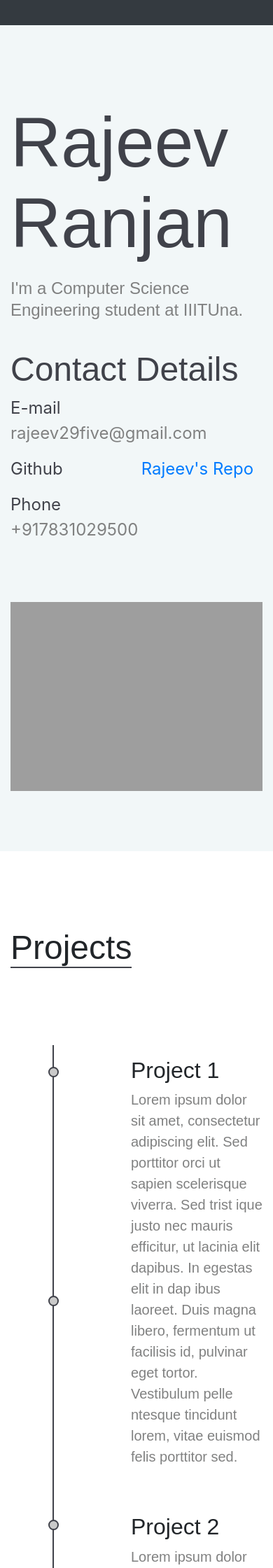
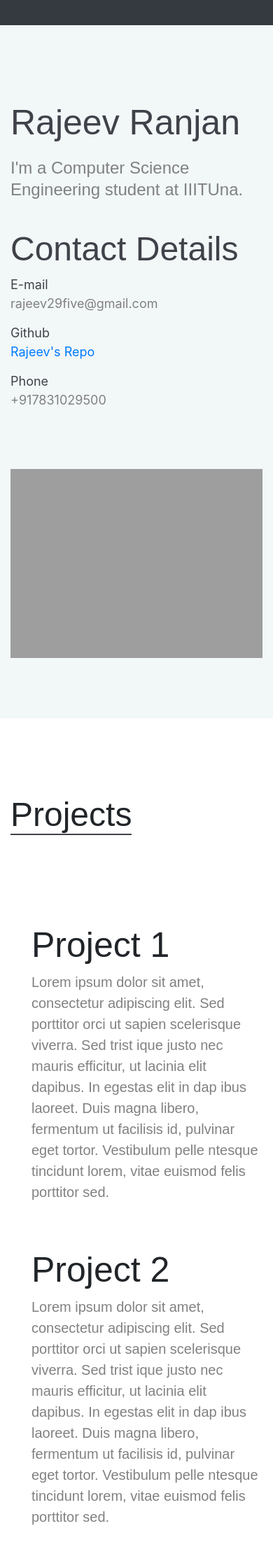
Before and after one commit to rajeev29five/rajeev29five.github.io, a Jekyll site: the page about.html, which Jekyll copies as it is, in a window 390 px wide. Shown: the top 2240 px of the page at 70% size. Built offline with Jekyll 4.4.1, drawn with Linux system fonts in a browser that asks for light colours.

Commit message:
css about update

```diff
--- a/about.html
+++ b/about.html
@@ -4,10 +4,10 @@
 		<meta charset='utf-8'>
   	<meta http-equiv="X-UA-Compatible" content="IE=edge">
   	<meta name="viewport" content="width=device-width,maximum-scale=2">
+  	<link href="https://fonts.googleapis.com/css?family=Anton" rel="stylesheet">
   	<link rel="stylesheet" type="text/css" href="/assets/css/bootstrap.min.css" media="screen">
   	<link rel="stylesheet" type="text/css" href="/assets/css/custom-style.css" media="screen">
  	<link rel="stylesheet" type="text/css" href="/assets/css/aboutme.css" media="screen">
-  	<link href="https://fonts.googleapis.com/css?family=Anton" rel="stylesheet">
 		<title>About Me</title>
 	</head>
 	<body>
--- a/assets/css/aboutme.css
+++ b/assets/css/aboutme.css
@@ -140,3 +140,77 @@ img {
 	top: 845px;
 	left: 69px;
 }
+
+/* Tablet :768px. */
+@media only screen and (min-width: 768px) and (max-width: 991px) {
+
+	.info ul li {
+		margin-bottom: 30px;
+	}
+	.info ul li span {
+		display: block;
+	}
+}
+
+
+@media only screen and (max-width: 767px) {
+
+	.name-about h2 {
+		font-size: 80px;
+	}
+
+	.list {
+		margin-left: 0;
+		padding-left: 0;
+		border-left: none;
+	}
+
+	.list #project1:after {
+		display: none;
+	}
+
+	.list #project2:after {
+		display: none;
+	}
+
+	.list #project3:after {
+		display: none;
+	}
+}
+
+
+@media only screen and (max-width: 479px) {
+	.name-about h2 {
+		font-size: 50px;
+	}
+	.info ul li {
+		font-size: 18px;
+	}
+	.info ul li span {
+		display: block;
+	}
+
+	.list h2 {
+		font-size: 50px;
+	}
+
+	.list {
+	/*font-size: 44px;*/
+		list-style: none;
+		margin-left: 15px;
+		padding-left: 15px;
+		border-left: 0px solid #40424a;
+	}
+
+	.list #project1:after {
+		display: none;
+	}
+
+	.list #project2:after {
+		display: none;
+	}
+
+	.list #project3:after {
+		display: none;
+	}
+}
```
